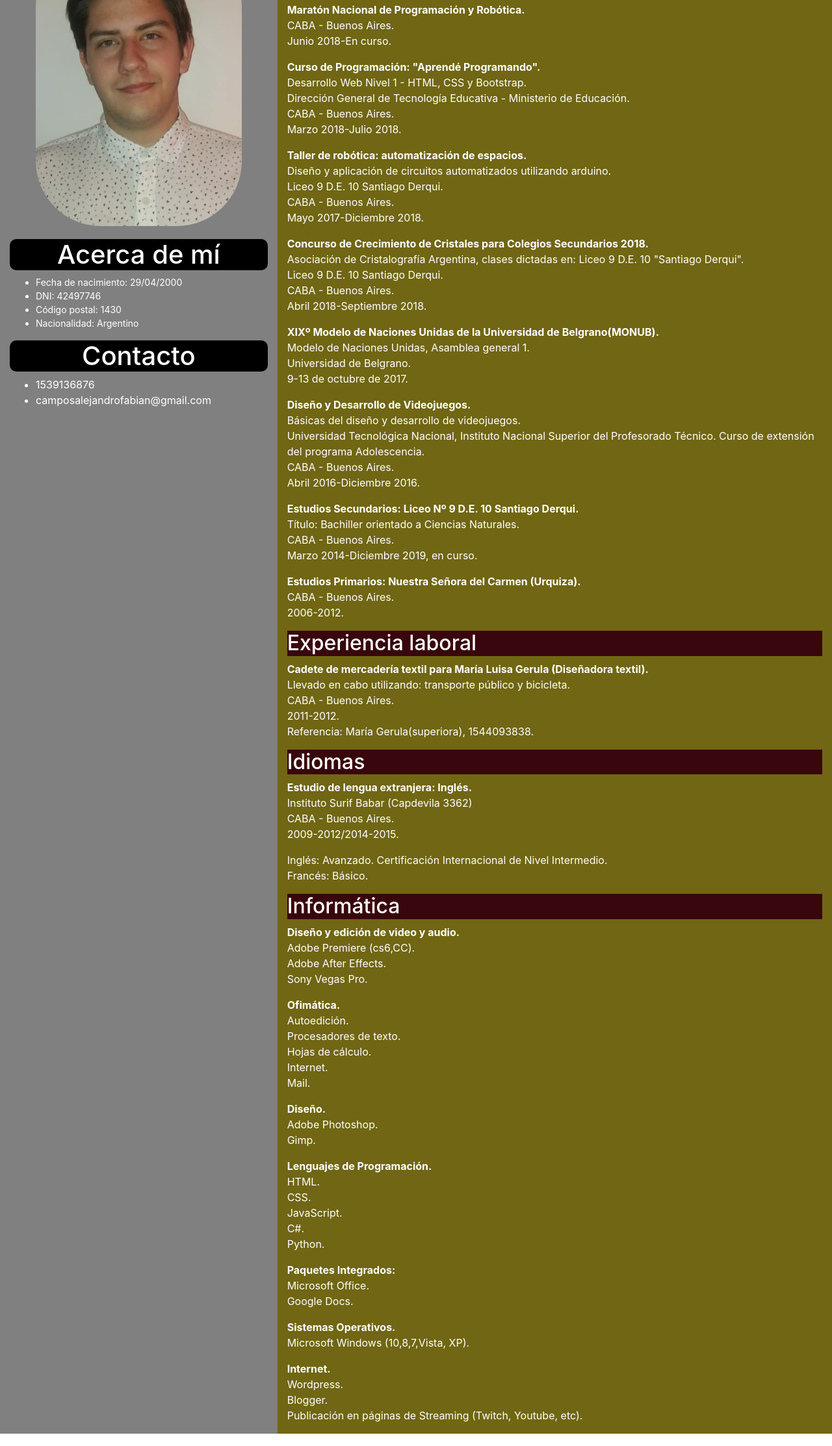
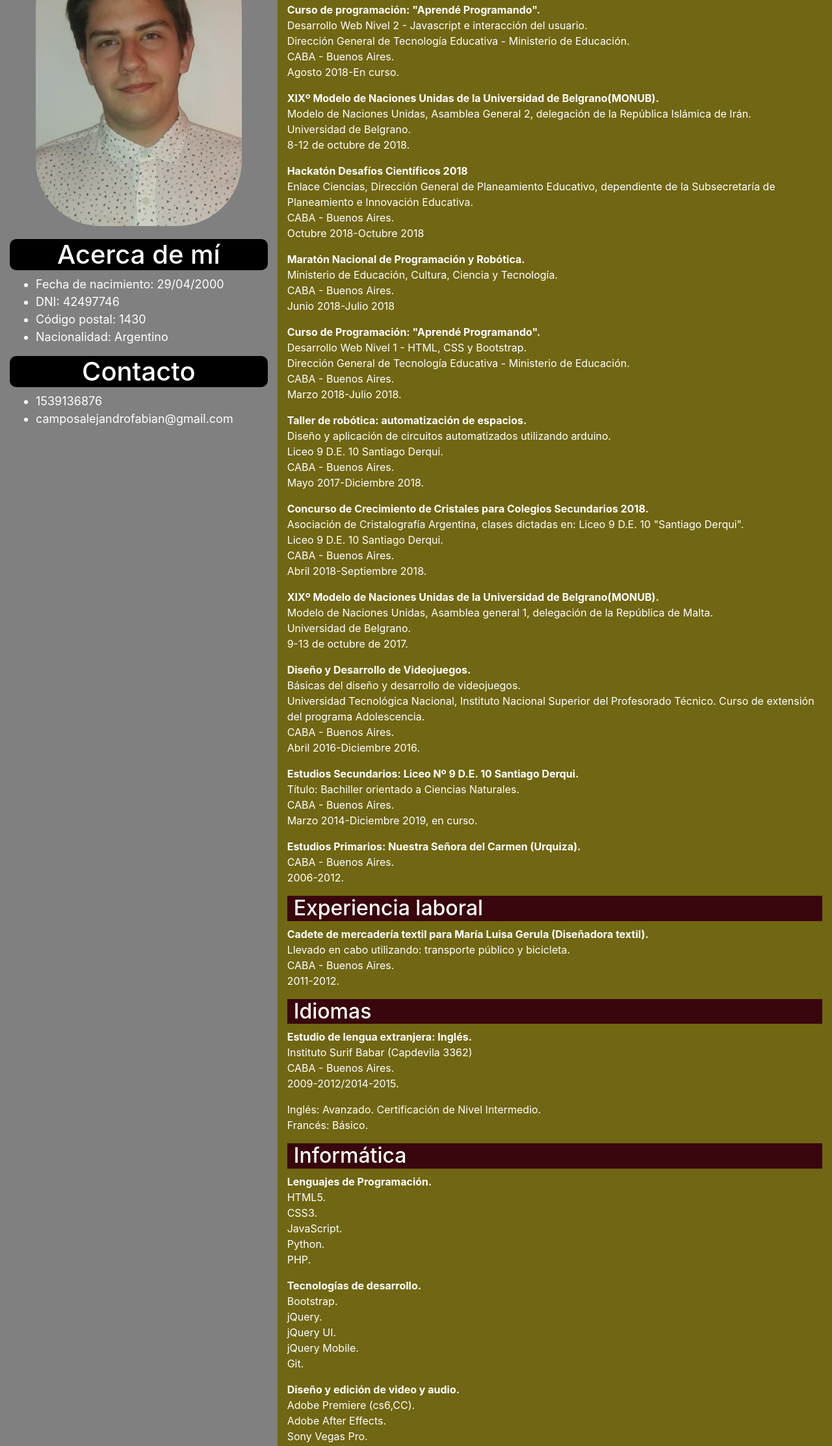
Before and after one commit to AlejandroFabianCampos/CurriculumAP, a plain HTML site: page index.html in a window 1280 px wide. Shown: the part 109-2335 px from the top of the page at 65% size. Drawn offline with Linux system fonts and the light colour scheme.

Commit message:
Agregado ícono para el título y actualizada la información.

```diff
--- a/css/style.css
+++ b/css/style.css
@@ -11,6 +11,7 @@
 }
 
 .righttitle{
+	padding: 0px 0px 0px 10px;
 	background-color: #38060c;
 }
 
@@ -43,7 +44,7 @@
 }
 
 .texto {
-	font-size: 14px;
+	font-size: 18px;
 }
 
 @media(max-width: 767px) and (min-width: 480px) {
--- a/index.html
+++ b/index.html
@@ -1,10 +1,11 @@
 <!DOCTYPE html>
 <html>
 <head>
+	<meta charset="utf-8">
+	<link rel="shortcut icon" type="image/x-icon" href="img/CV_icon.png" />
 	<title>CV Alejandro Fabián Campos</title>
 	<link rel="stylesheet" type="text/css" href="css/bootstrap.css">
 	<link rel="stylesheet" type="text/css" href="css/style.css">
-	<meta charset="utf-8">
 </head>
 <body class="bodystyle">
 	<div class="container-fluid">
@@ -29,7 +30,7 @@
 						<h1>Contacto</h1>
 					</article>
 					<article>
-						<ul>
+						<ul class="texto">
 							<li>1539136876</li>
 							<li>camposalejandrofabian@gmail.com</li>
 						</ul>
@@ -46,9 +47,29 @@
 					</article>
 					<article class="nomargin">
 						<ul class="list-unstyled">
+							<li><b>Curso de programación: "Aprendé Programando".</b></li>
+							<li>Desarrollo Web Nivel 2 - Javascript e interacción del usuario.</li>
+							<li>Dirección General de Tecnología Educativa - Ministerio de Educación.</li>
+							<li>CABA - Buenos Aires.</li>
+							<li>Agosto 2018-En curso.</li>
+						</ul>
+						<ul class="list-unstyled">
+							<li><b>XIXº Modelo de Naciones Unidas de la Universidad de Belgrano(MONUB).</b></li>
+							<li>Modelo de Naciones Unidas, Asamblea General 2, delegación de la República Islámica de Irán.</li>
+							<li>Universidad de Belgrano.</li>
+							<li>8-12 de octubre de 2018.</li>
+						</ul>
+						<ul class="list-unstyled">
+							<li><b>Hackatón Desafíos Científicos 2018</b></li>
+							<li>Enlace Ciencias, Dirección General de Planeamiento Educativo, dependiente de la Subsecretaría de Planeamiento e Innovación Educativa.</li>
+							<li>CABA - Buenos Aires.</li>
+							<li>Octubre 2018-Octubre 2018</li>
+						</ul>
+						<ul class="list-unstyled">
 							<li><b>Maratón Nacional de Programación y Robótica.</b></li>
+							<li>Ministerio de Educación, Cultura, Ciencia y Tecnología.</li>
 							<li>CABA - Buenos Aires.</li>
-							<li>Junio 2018-En curso.</li>
+							<li>Junio 2018-Julio 2018</li>
 						</ul>
 						<ul class="list-unstyled">
 							<li><b>Curso de Programación: "Aprendé Programando".</b></li>
@@ -73,7 +94,7 @@
 						</ul>
 						<ul class="list-unstyled">
 							<li><b>XIXº Modelo de Naciones Unidas de la Universidad de Belgrano(MONUB).</b></li>
-							<li>Modelo de Naciones Unidas, Asamblea general 1.</li>
+							<li>Modelo de Naciones Unidas, Asamblea general 1, delegación de la República de Malta.</li>
 							<li>Universidad de Belgrano.</li>
 							<li>9-13 de octubre de 2017.</li>
 						</ul>
@@ -105,7 +126,6 @@
 							<li>Llevado en cabo utilizando: transporte público y bicicleta.</li>
 							<li>CABA - Buenos Aires.</li>
 							<li>2011-2012.</li>
-							<li>Referencia: María Gerula(superiora), 1544093838.</li>
 						</ul>
 					</article>
 					<article class="righttitle">
@@ -119,7 +139,7 @@
 							<li>2009-2012/2014-2015.</li>
 						</ul>
 						<ul class="list-unstyled">
-							<li>Inglés: Avanzado. Certificación Internacional de Nivel Intermedio.</li>
+							<li>Inglés: Avanzado. Certificación de Nivel Intermedio.</li>
 							<li>Francés: Básico.</li>
 						</ul>
 					</article>
@@ -127,6 +147,22 @@
 						<h2>Informática</h1>
 					</article>
 					<article>
+						<ul class="list-unstyled">
+							<li><b>Lenguajes de Programación.</b></li>
+							<li>HTML5.</li>
+							<li>CSS3.</li>
+							<li>JavaScript.</li>
+							<li>Python.</li>
+							<li>PHP.</li>
+						</ul>
+						<ul class="list-unstyled">
+							<li><b>Tecnologías de desarrollo.</b></li>
+							<li>Bootstrap.</li>
+							<li>jQuery.</li>
+							<li>jQuery UI.</li>
+							<li>jQuery Mobile.</li>
+							<li>Git.</li>
+						</ul>
 						<ul class="list-unstyled">
 							<li><b>Diseño y edición de video y audio.</b></li>
 							<li>Adobe Premiere (cs6,CC).</li>
@@ -145,14 +181,6 @@
 							<li><b>Diseño.</b></li>
 							<li>Adobe Photoshop.</li>
 							<li>Gimp.</li>
-						</ul>
-						<ul class="list-unstyled">
-							<li><b>Lenguajes de Programación.</b></li>
-							<li>HTML.</li>
-							<li>CSS.</li>
-							<li>JavaScript.</li>
-							<li>C#.</li>
-							<li>Python.</li>
 						</ul>
 						<ul class="list-unstyled">
 							<li><b>Paquetes Integrados:</b></li>
```
Also changed, not shown: img/CV_icon.png (added).
